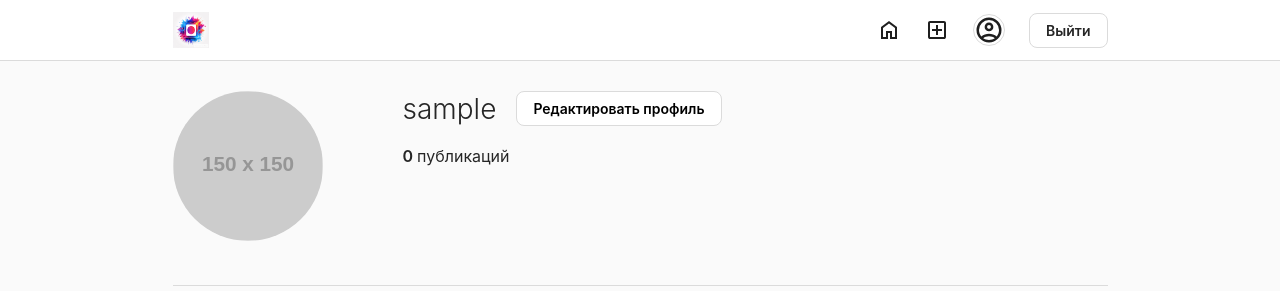
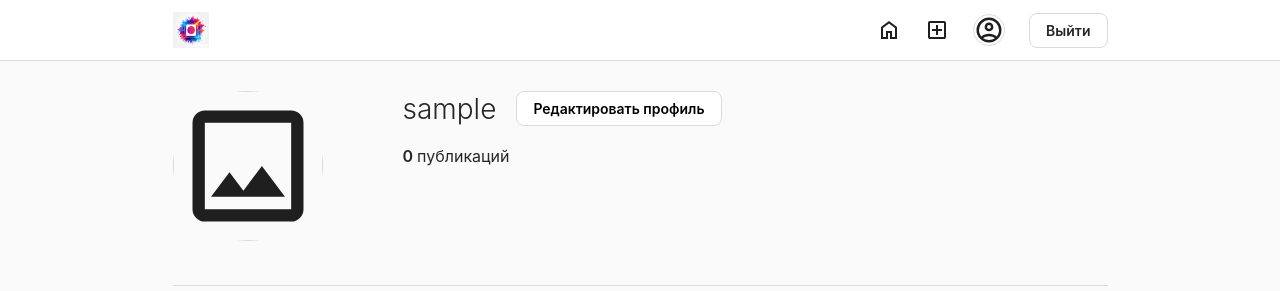
Before and after one commit to IPodymov/fakegram-frontend, a React (Vite) app: page /profile in a window 1280 px wide. Shown: the top 291 px of the page. Built offline with nearby package versions, Linux system fonts and the light colour scheme; no server answers; sample sign-in values are in the browser's storage.

Commit message:
Edit profile icon if photo null

```diff
--- a/src/components/AvatarUpload/AvatarUpload.tsx
+++ b/src/components/AvatarUpload/AvatarUpload.tsx
@@ -2,6 +2,7 @@ import { useState, useRef, type ChangeEvent } from 'react';
 import { useAppDispatch, useAppSelector } from '../../store/hooks';
 import { updateUserThunk } from '../../store/thunks/usersThunks';
 import photoIcon from '../../assets/icons/photo-icon.svg';
+import profileEmptyIcon from '../../assets/icons/profile-empty-icon.svg';
 import styles from './AvatarUpload.module.css';
 
 export const AvatarUpload = () => {
@@ -57,7 +58,7 @@ export const AvatarUpload = () => {
     fileInputRef.current?.click();
   };
 
-  const currentAvatar = previewUrl || user?.profilePictureUrl || 'https://via.placeholder.com/150';
+  const currentAvatar = previewUrl || user?.profilePictureUrl || profileEmptyIcon;
 
   return (
     <div className={styles.container}>
```
Also changed, not shown: src/assets/icons/profile-empty-icon.svg (added).
